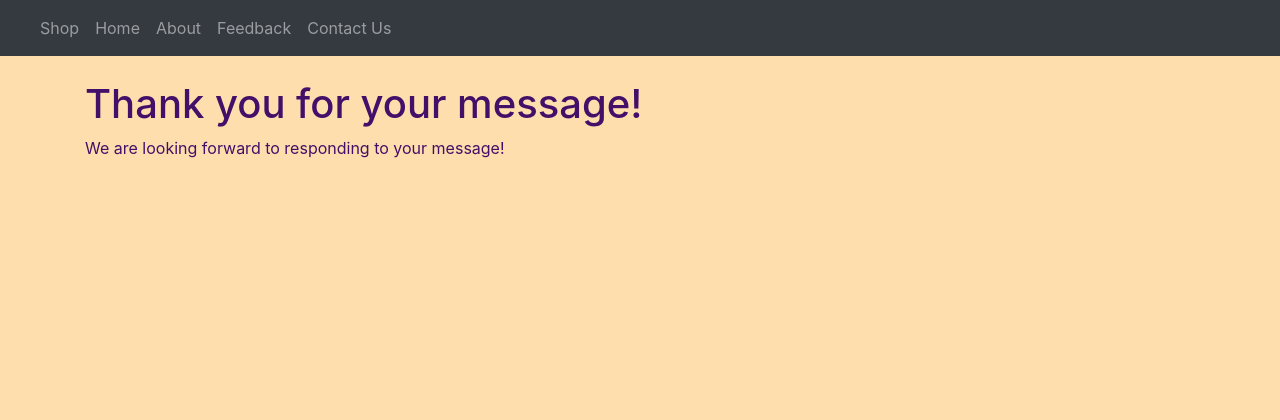
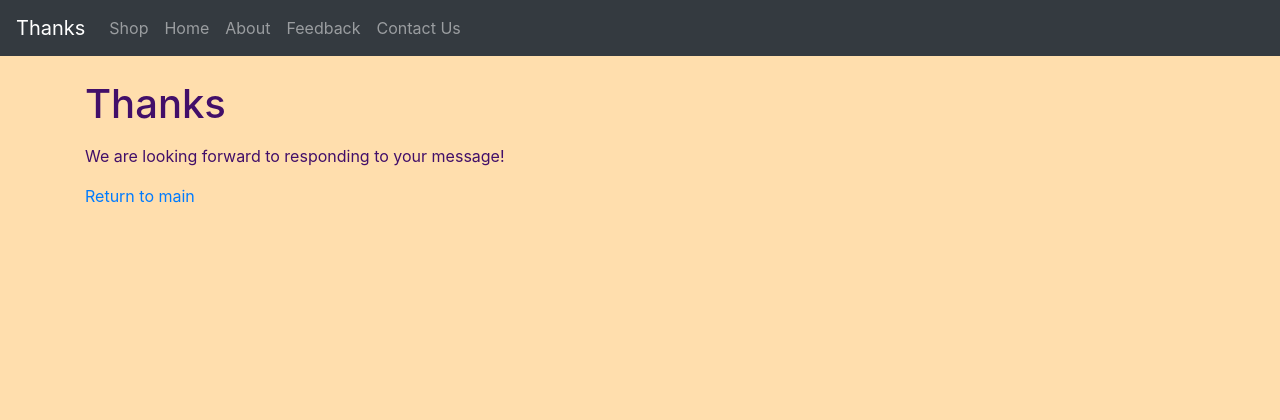
Before and after one commit to ivan-kononenko/posters_shop, a Django app: page /contactus/thanks/ in a window 1280 px wide. Shown: the top 420 px of the page. Run offline with Django 3.2, Linux system fonts and the light colour scheme; parts of the project's set-up code (start-up, migrations or seed data) failed here and were passed over; some libraries are stand-ins or nearby versions.

Commit message:
small changes

```diff
--- a/TODO.txt
+++ b/TODO.txt
@@ -5,6 +5,6 @@
     and show first 3 products on the main page
 
 13.08
-- In thanks_view: proceed variable title to template
+- In thanks_view: proceed variable title to template -> Done
 - Add field image to model Product and implement image uploading in DAP
-    and showing on the site. This task is big.
+    and showing on the site. This task is big. -> Done
--- a/apps/contactus/templates/thanks.html
+++ b/apps/contactus/templates/thanks.html
@@ -5,6 +5,6 @@
 {% endblock %}
 
 {% block content %}
-<h1 color="FFF7F8"> Thank you for your message!</h1>
 <p color="FFF7F8"> We are looking forward to responding to your message!</p>
+<p><a href="/">Return to main</a></p>
 {%endblock%}
--- a/apps/contactus/views.py
+++ b/apps/contactus/views.py
@@ -18,5 +18,5 @@ def contactus_view(request):
 
 
 def thanks_view(request):
-    title = "Contact us"
-    return render(request, 'thanks.html')
+    title = "Thanks"
+    return render(request, 'thanks.html', {"title": title})
--- a/apps/pages/templates/main.html
+++ b/apps/pages/templates/main.html
@@ -13,10 +13,11 @@ Main page
       </div>
         <div class="card-body">
           <h1 class="card-title pricing-card-title">{{ product.price }}</h1>
+          <img src="{{ product.image.url }}">
           <ul class="list-unstyled mt-3 mb-4">
             <li>{{ product.description }}</li>
           </ul>
-          <button type="button" class="btn btn-lg btn-block btn-outline-primary">Sign up for free</button>
+          <button type="button" class="btn btn-lg btn-block btn-outline-primary">Check out</button>
         </div>
     </div>
 {% endfor %}
--- a/apps/shop/models.py
+++ b/apps/shop/models.py
@@ -29,6 +29,7 @@ class Product(models.Model):
     description = models.TextField(max_length=1000)
     category = models.ForeignKey(CategoryL2, on_delete=models.CASCADE)
     price = models.DecimalField(max_digits=6, decimal_places=2)
+    image = models.ImageField(upload_to="shop", blank=True)
 
     def __repr__(self):
         return self.name
--- a/apps/shop/templates/product.html
+++ b/apps/shop/templates/product.html
@@ -5,9 +5,7 @@ Posters - {{ current_product.name }}
 {% endblock %}
 
 {% block content %}
-<h1 style="background-color:#8FC512; color:97FBFF; text-align:center; font-size: 44"> {{ current_product.name }}</h1>
-    <p style="font-family:verdana; font-size:20">{{ current_product.description }}</p>
-    <h3>{{ current_product.name }}</h3>
+    <img src="{{ current_product.image.url }}">
     <p>{{ current_product.price }}</p>
     <p>{{ current_product.description }}</p>
 {%endblock%}
--- a/posters_shop/settings.py
+++ b/posters_shop/settings.py
@@ -123,3 +123,7 @@ USE_TZ = True
 STATIC_URL = '/static/'
 
 STATICFILES_DIRS = [os.path.join(BASE_DIR, "static")]
+
+MEDIA_ROOT = os.path.join(BASE_DIR, "media")
+
+MEDIA_URL = '/media/'
--- a/posters_shop/urls.py
+++ b/posters_shop/urls.py
@@ -16,6 +16,8 @@ Including another URLconf
 from django.contrib import admin
 from django.urls import include, path
 from django.contrib.staticfiles.urls import staticfiles_urlpatterns
+from django.conf import settings
+from django.conf.urls.static import static
 
 
 urlpatterns = [
@@ -26,3 +28,4 @@ urlpatterns = [
 ]
 
 urlpatterns += staticfiles_urlpatterns()
+urlpatterns += static(settings.MEDIA_URL, document_root=settings.MEDIA_ROOT)
```
